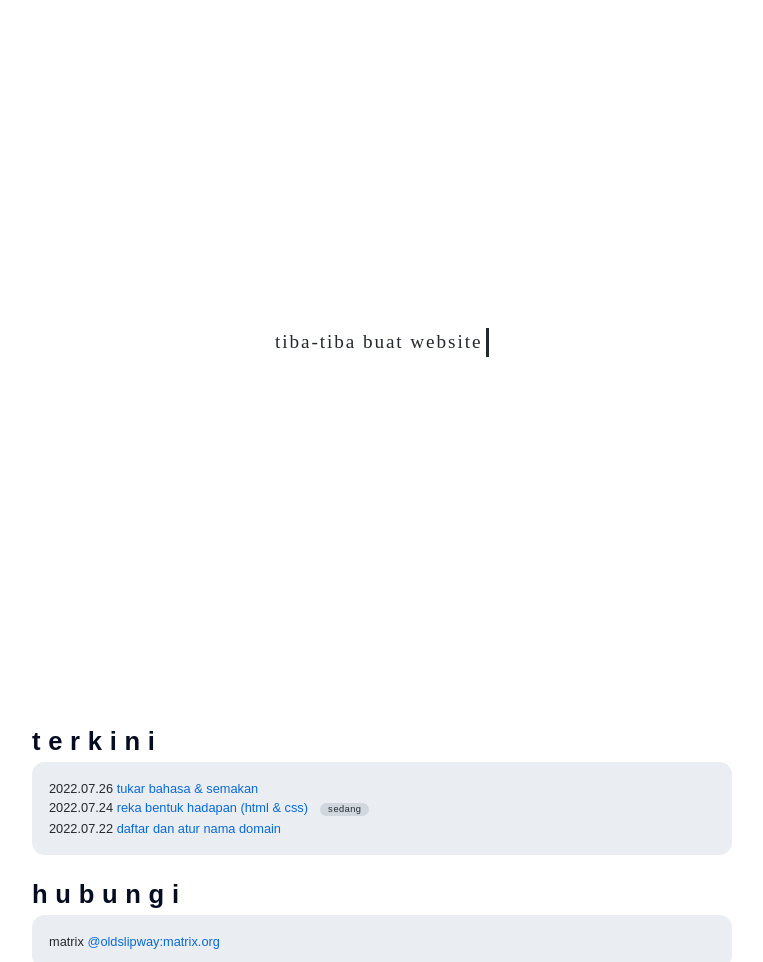
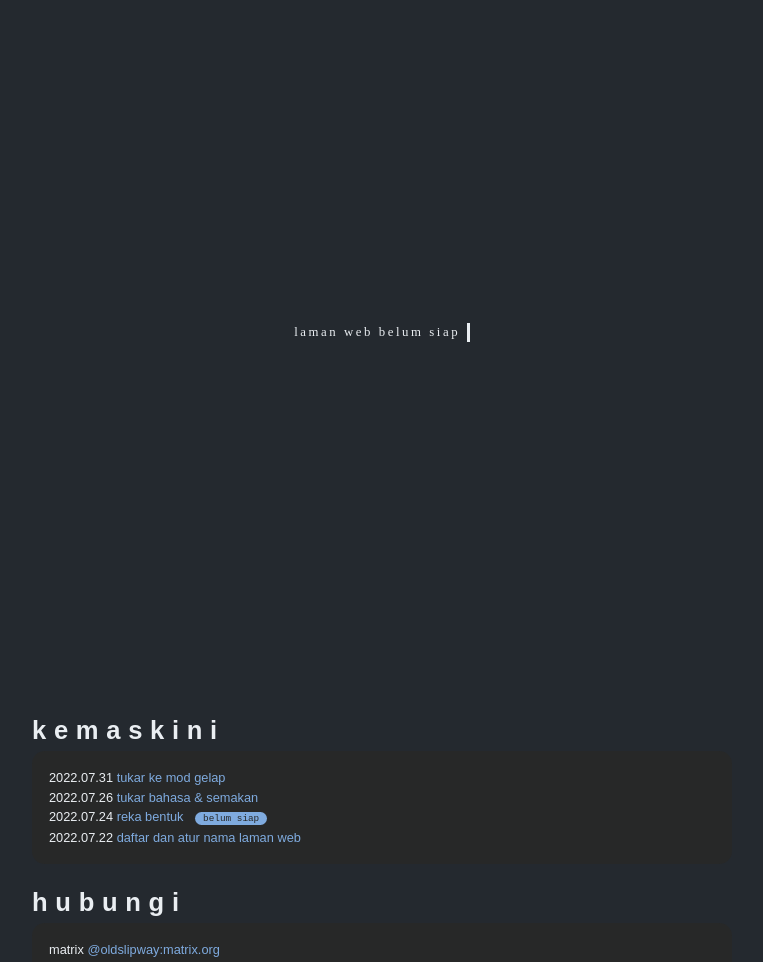
Before and after one commit to oldslipway/oldslipway.github.io, a plain HTML site: page index.html in a window 1280 px wide. Shown: the part 128-1090 px from the top of the page, without its empty margins (258-1021 px from the left). Drawn offline with Linux system fonts and the light colour scheme.

Commit message:
tukar ke mod gelap

```diff
--- a/index.html
+++ b/index.html
@@ -15,24 +15,28 @@
 
     <div class="wrapper">
     <div class="typing-demo">
-      tiba-tiba buat website
+      laman web belum siap
     </div>
     </div>
 
-    <h2>terkini</h2>
+    <h2>kemaskini</h2>
       <ul class="list-box">
+        <li>
+          <span>2022.07.31</span>
+          <a href="https://oldslipway.com">tukar ke mod gelap</a>
+        </li>
         <li>
           <span>2022.07.26</span>
           <a href="https://oldslipway.com">tukar bahasa & semakan</a>
         </li>
         <li>
           <span>2022.07.24</span>
-          <a href="https://oldslipway.com">reka bentuk hadapan (html & css)</a>
-          <span class="label">sedang</span>
+          <a href="https://oldslipway.com">reka bentuk</a>
+          <span class="label">belum siap</span>
         </li>
         <li>
           <span>2022.07.22</span>
-          <a href="https://oldslipway.com">daftar dan atur nama domain</a>
+          <a href="https://oldslipway.com">daftar dan atur nama laman web</a>
         </li>
       </ul>
 
--- a/style.css
+++ b/style.css
@@ -1,7 +1,7 @@
 @media only screen {
   body {
-    background: #fff;
-    color: #24292F;
+    background: #24292f;
+    color: #eaeef2;
     font-family: sans-serif;
     font-size: 0.8em;
     line-height: 1.5;
@@ -9,17 +9,13 @@
     max-width: 700px;
     padding: 0 16px 0 16px;}
   h1 {
-    background: #fff;
-    color: #040D21;
     font-family: serif;
-    font-size: 64px;
+    font-size: 48px;
     line-height: 68px;
     letter-spacing: 0.3em;
     font-weight: 800;
     margin-bottom: 0;}
   h2 {
-    background: #fff;
-    color: #040D21;
     font-size: 2em;
     line-height: 34px;
     letter-spacing: 0.3em;
@@ -28,15 +24,15 @@
   p {
     padding-left: 0;}
   a {
-    color: #0969DA;
+    color: #7fabdf;
     text-decoration: none;}
   a:hover,  a:active {
-    background: #0969DA;
-    color: #eaeef2;}
+    background: #7fabdf;
+    color: #24292F;}
   li {
     list-style-type: none;}
   blockquote {
-    border-left: 4px solid #0f7;
+    border-left: 4px solid #eaeef2;
     padding-left: 6px;}
   .footer {
     font-size: 0.8em;
@@ -44,15 +40,15 @@
   .description {
     margin: 0;}
   .list-box {
-    background: #eaeef2;
+    background: #272828;
     border: 1px solid transparent;
     border-radius: 1em;
     padding: 16px;
     margin-top: 0;}
   .label {
-    background: #d0d7de;
-    color: #24292F;
-    border-color: #D0D7DE;
+    background: #7fabdf;
+    color: #272828;
+    border-color: transparent;
     padding: 0 7px;
     font-family: monospace;
     font-size: 0.9em;
@@ -63,27 +59,24 @@
     border-radius: 1em;
     margin-right: 8px;
     margin-left: 8px;}
-}
 /*Typing effect*/
   .wrapper {
     height: 90vh;
     display: grid;
     place-items: center;}
   .typing-demo {
-    width: 22ch;
-    animation: typing 2s steps(22), blink .5s step-end infinite alternate;
+    width: 27ch;
+    animation: typing 2s steps(20), blink .5s step-end infinite alternate;
     white-space: nowrap;
     overflow: hidden;
     border-right: 3px solid;
     font-family: serif;
-    font-size: 1.5em;
-    letter-spacing: 0.1em;}
+    font-size: 1em;
+    letter-spacing: 0.2em;}
 @keyframes typing {
   from {
-    width: 0
-  }
-}
+    width: 0;}}
 @keyframes blink {
   50% {
-    border-color: transparent}
+    border-color: transparent;}}
 }
```
